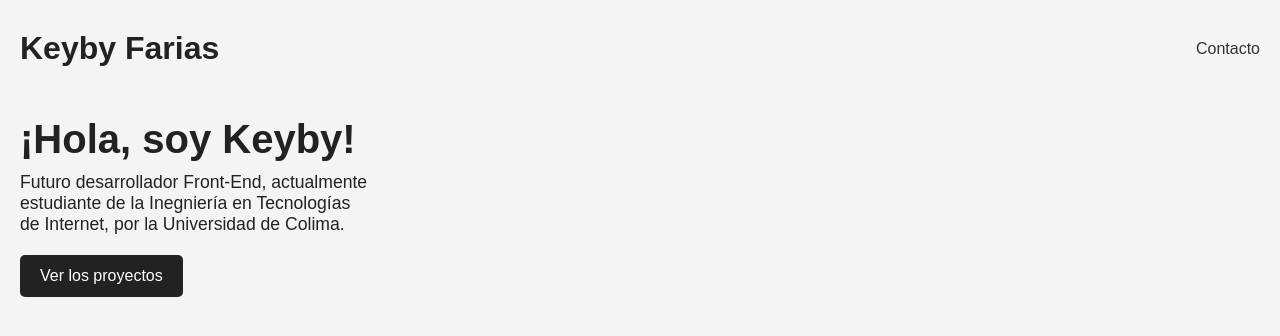
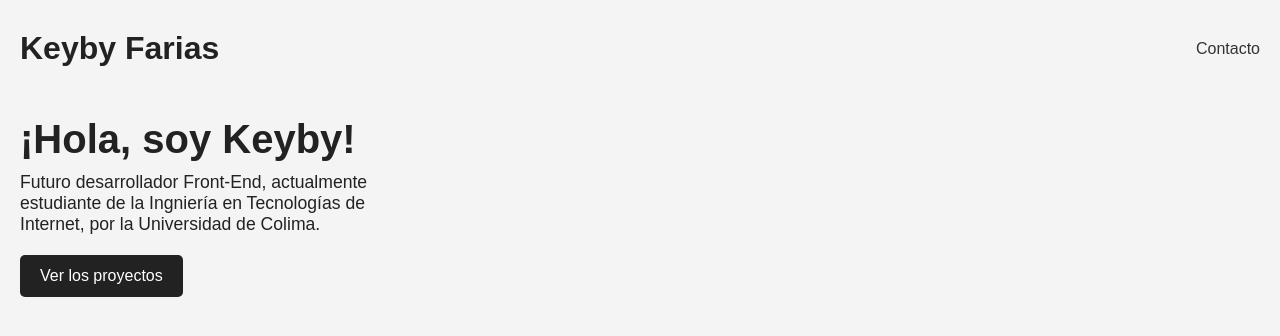
Before and after one commit to keybyfarias/Keyby-Farias---Landing, a plain HTML site: page index.html in a window 1280 px wide. Drawn offline with Linux system fonts and the light colour scheme.

Commit message:
Fix typo

```diff
--- a/index.html
+++ b/index.html
@@ -16,9 +16,10 @@
     <section class="hero">
         <div class="hero-text">
             <h2>¡Hola, soy Keyby!</h2>
-            <p>Futuro desarrollador Front-End, actualmente estudiante de la Inegniería en Tecnologías de Internet, por la Universidad de Colima.</p>
+            <p>Futuro desarrollador Front-End, actualmente estudiante de la Ingniería en Tecnologías de Internet, por la Universidad de Colima.</p>
             <button class="btn">Ver los proyectos</button>
         </div>
     </section>
 </body>
+
 </html>
```
